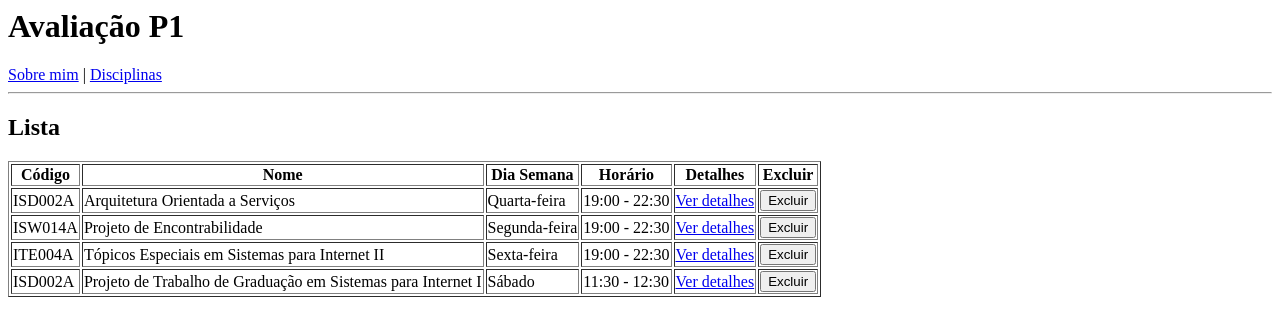
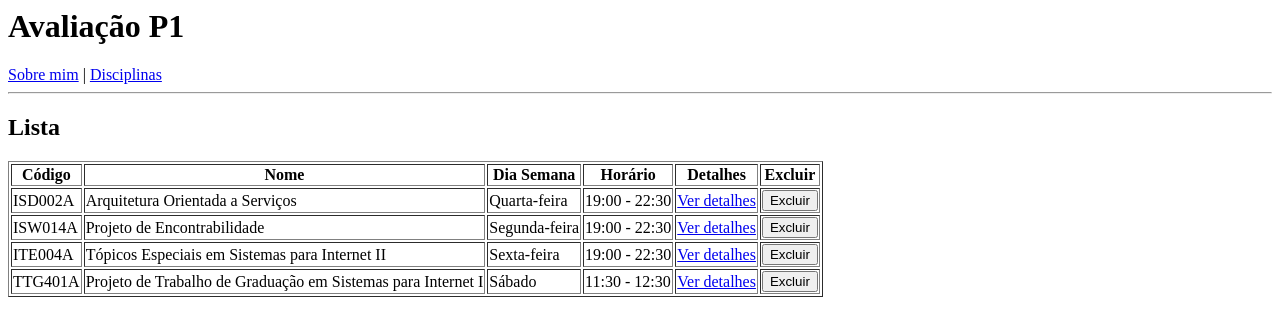
Before and after one commit to enzocsantos18/angular-a1, an Angular app: page /disciplinas in a window 1280 px wide. Shown: the top 336 px of the page. Built offline with nearby package versions, Linux system fonts and the light colour scheme.

Commit message:
1 file modified

```diff
--- a/src/app/enzo-disciplinas-service.service.ts
+++ b/src/app/enzo-disciplinas-service.service.ts
@@ -28,7 +28,7 @@ export class EnzoDisciplinasServiceService {
         'Apresentar tecnologias ainda não estudadas ou aprofundar algum tema já visto definido pela coordenadoria do curso em cada unidade. Objetivos específicos. Estudar e aplicar tecnologias de uso corrente na região na qual o curso de insere ou de interesse para o desenvolvimento profissional dos estudantes ou desenvolver temas que aprofundem algum conhecimento já estudado',
     },
     {
-      codigo: 'ISD002A',
+      codigo: 'TTG401A',
       nome: 'Projeto de Trabalho de Graduação em Sistemas para Internet I',
       diaDaSemana: 'Sábado',
       horario: '11:30 - 12:30',
```
